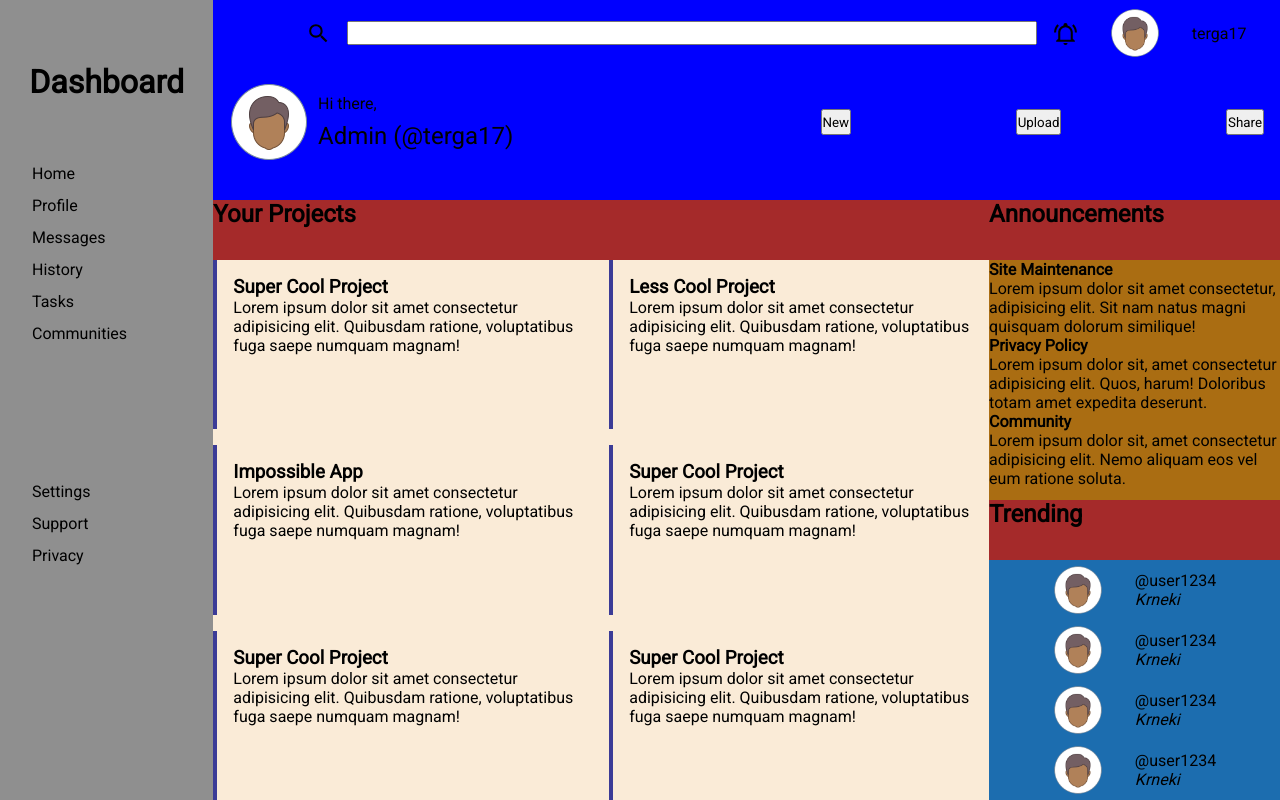
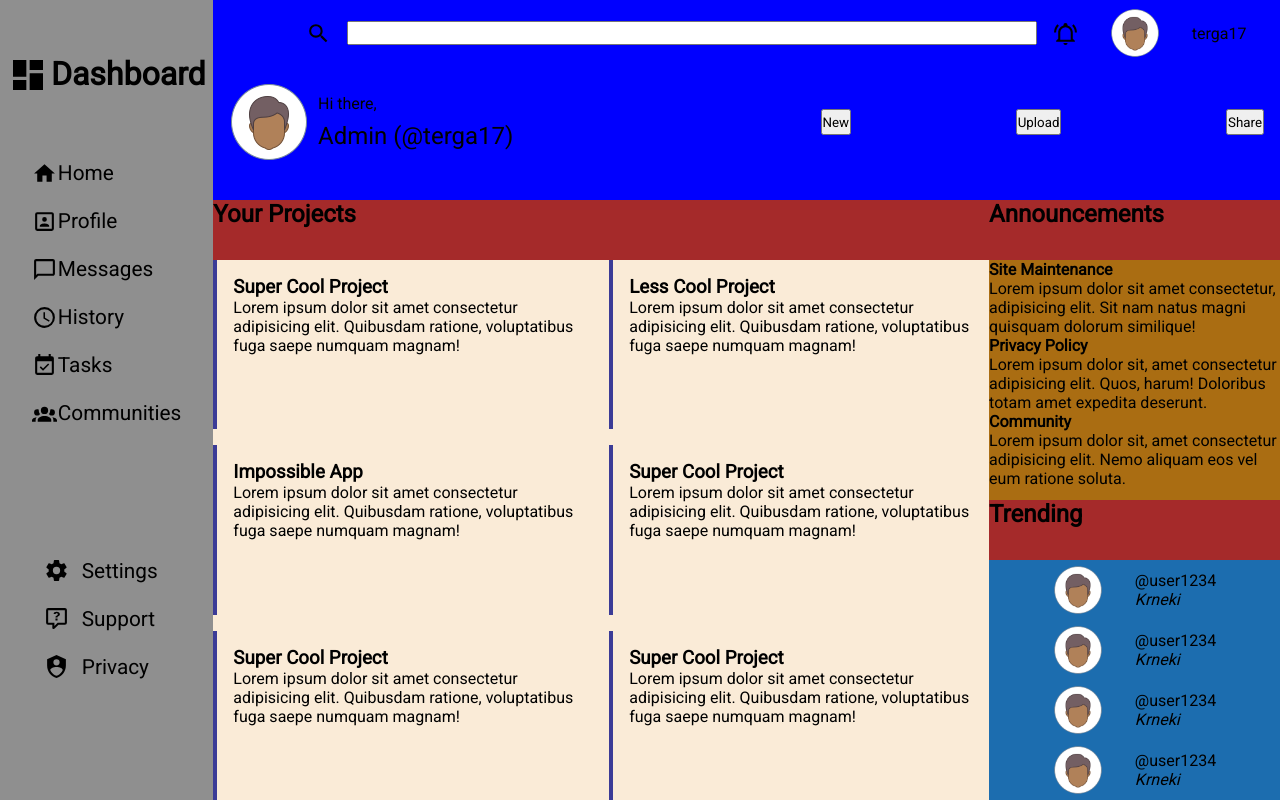
Before and after one commit to terga17/Admin-Dashboard, a plain HTML site: page index.html in a window 1280 px wide. Drawn offline with Linux system fonts and the light colour scheme.

Commit message:
Fixed icons on sidebar

```diff
--- a/index.html
+++ b/index.html
@@ -13,18 +13,27 @@
 
 <div class="grid-wrapper">
     <div class="sidebar">
-        <h1>Dashboard</h1>
+        <h1><img id="dash" src="images/view-dashboard.svg" height="40" width="40">Dashboard</h1>
         <ul class="links">
+            <img src="images/home.svg" alt="home" height="25" width="25">
             <li>Home</li>
+            <img src="images/account-box-outline.svg" height="25" width="25">
             <li>Profile</li>
+            <img src="images/message-outline.svg" height="25" width="25">
             <li>Messages</li>
+            <img src="images/clock-outline.svg" height="25" width="25">
             <li>History</li>
+            <img src="images/calendar-check.svg" height="25" width="25">
             <li>Tasks</li>
+            <img src="images/account-group.svg" height="25" width="25">
             <li>Communities</li>
         </ul>
         <ul class="oth-links">
+            <img src="images/cog.svg" height="25" width="25">
             <li>Settings</li>
+            <img src="images/comment-question-outline.svg" height="25" width="25">
             <li>Support</li>
+            <img src="images/shield-account.svg" height="25" width="25">
             <li>Privacy</li>
         </ul>
     </div>
--- a/style.css
+++ b/style.css
@@ -26,24 +26,51 @@
 }
 
 .sidebar h1{
+    display: flex;
     justify-self: center;
     align-self: center;
+    gap: 0.2rem;
 }
 
 .links{
     display: grid;
-    grid-template-rows: repeat(6, 2rem);
-    justify-self: start;
+    grid-template-rows: repeat(6, 3rem);
+    grid-template-columns: 1fr 2fr;
     list-style: none;
     padding-left: 2rem;
+    padding-right: 2rem;
 }
+
+.links img{
+    align-self: center;
+    justify-self: center;
+}
+
+.links li{
+    grid-column: 2 / 3;
+    align-self: center;
+    font-size: 1.3rem;
+}
+
 
 .oth-links{
     display: grid;
-    grid-template-rows: repeat(6, 2rem);
-    justify-self: start;
+    grid-template-rows: repeat(3, 3rem);
+    grid-template-columns: 1fr 2fr;
     list-style: none;
     padding-left: 2rem;
+    padding-right: 2rem;
+}
+
+.oth-links img{
+    align-self: center;
+    justify-self: center;
+}
+
+.oth-links li{
+    grid-column: 2 / 3;
+    align-self: center;
+    font-size: 1.3rem;
 }
 
 /*HEADER*/
```
Also changed, not shown: images/view-dashboard.svg (added).
